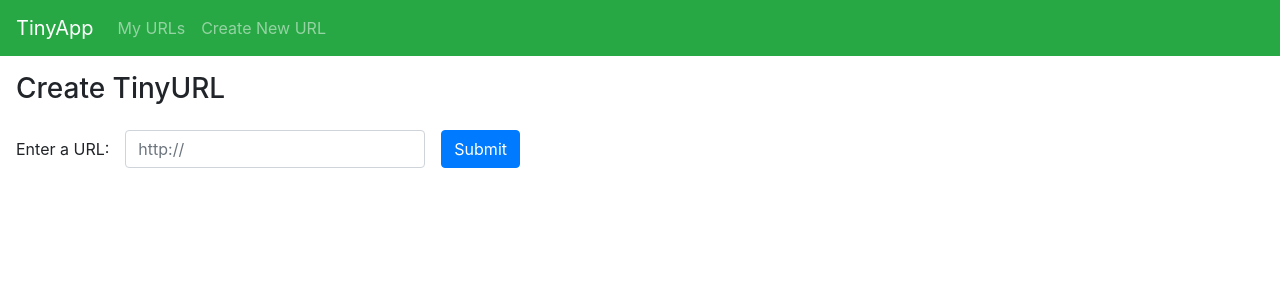
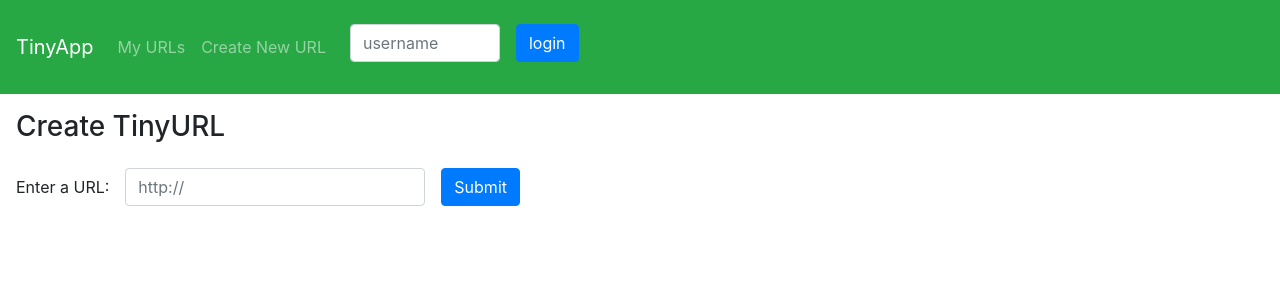
Before and after one commit to SirGraybon/tinyApp, a Node server app: template views/urls_new.ejs in a window 1280 px wide. Shown: the top 300 px of the page. Run offline with Node 20, Linux system fonts and the light colour scheme; the template is opened without the code that fills it, so the values that code supplies are empty; some libraries are stand-ins or nearby versions.

Commit message:
implemented checking for loggin via cookie and log out functionality

```diff
--- a/express_server.js
+++ b/express_server.js
@@ -1,8 +1,9 @@
 const express = require('express');
+var cookieParser = require('cookie-parser')
 const app = express();
+app.use(cookieParser())
 const PORT = 8080;
 //const generateRandomString = require('./generator')
-
 
 const generateRandomString = function() {
   let string = "";
@@ -34,17 +35,15 @@ const urlDatabase = {
   "9sm5xK": "http://www.google.com"
 };
 
-app.get('/', (req, res) => {
-  res.send("Hello!");
-});
 
 app.listen(PORT, () => {
   console.log(`example app started on port: ${PORT}`);
 });
 
-app.get("/urls", (req, res) => {
-  const templateVars = { urls: urlDatabase };
-  res.render("urls_index.ejs", templateVars);
+//////////////////GET//////////////////////////
+
+app.get('/', (req, res) => {
+  res.send("Hello!");
 });
 
 app.get("/urls/new", (req, res) => {
@@ -62,18 +61,48 @@ app.get('/hello', (req, res) => {
 });
 
 app.get("/u/:id", (req, res) => {
-
-  const longURL = urlDatabase[req.params.id]
+  const longURL = urlDatabase[req.params.id];
   res.redirect(longURL);
 });
 
+app.get("/urls", (req, res) => {
+  const templateVars = {urls: urlDatabase};
+  console.log("test");
+  if(req.cookies){
+    templateVars["username"] =  req.cookies["username"]
+  } else {
+    templateVars["username"] =  null
+  }
+  console.log("test", templateVars)
+  res.render("urls_index", templateVars);
+});
 
 
+///////////////////POST////////////////////////
+app.post("/urls/:id", (req, res) => {
+
+  const templateVars = { id: req.params.id, longURL: urlDatabase[req.params.id] };
+  res.render("urls_show", templateVars);
+});
+
 app.post("/urls/:id/delete", (req, res) => {
-  console.log(req.params.id)
-  delete urlDatabase[req.params.id]
+  console.log(req.params.id);
+  delete urlDatabase[req.params.id];
 
   res.redirect(`/urls`);
+});
+
+app.post("/urls/:id/edit", (req, res) => {
+  console.log(req.params.id);
+  urlDatabase[req.params.id] = req.body.longURL;
+
+  res.redirect(`/urls`);
+});
+
+app.post("/login", (req, res) => {
+  console.log(req.body);
+  res.cookie("username", req.body.username);
+  res.redirect("/urls");
 });
 
 app.post("/urls", (req, res) => {
@@ -82,3 +111,8 @@ app.post("/urls", (req, res) => {
   urlDatabase[str] = req.body.longURL;
   res.redirect(`urls/${str}`);
 });
+
+app.post("/logout", (req,res) =>{
+  res.clearCookie("username")
+  res.redirect("/urls")
+})
--- a/package.json
+++ b/package.json
@@ -18,6 +18,7 @@
   },
   "homepage": "https://github.com/SirGraybon/tinyApp#readme",
   "dependencies": {
+    "cookie-parser": "^1.4.6",
     "ejs": "^3.1.9",
     "express": "^4.18.2"
   },
--- a/views/partials/_header.ejs
+++ b/views/partials/_header.ejs
@@ -1,15 +1,8 @@
 <header>
   <nav class="navbar navbar-expand-md navbar-dark bg-success">
     <a class="navbar-brand" href="/urls">TinyApp</a>
-    <button
-      class="navbar-toggler"
-      type="button"
-      data-toggle="collapse"
-      data-target="#navbarNavAltMarkup"
-      aria-controls="navbarNavAltMarkup"
-      aria-expanded="false"
-      aria-label="Toggle navigation"
-    >
+    <button class="navbar-toggler" type="button" data-toggle="collapse" data-target="#navbarNavAltMarkup"
+      aria-controls="navbarNavAltMarkup" aria-expanded="false" aria-label="Toggle navigation">
       <span class="navbar-toggler-icon"></span>
     </button>
     <div class="collapse navbar-collapse" id="navbarNavAltMarkup">
@@ -17,6 +10,26 @@
         <a class="nav-item nav-link" href="/urls">My URLs</a>
         <a class="nav-item nav-link" href="/urls/new">Create New URL</a>
       </div>
+
+
+
+          <div class="form-group mb-2">
+            <% if(username) { %>
+              <form method="POST" action="logout">
+                <%= username %>
+                <button type="submit" class="btn btn-primary">logout</button>
+              </form>
+            <% } else { %>
+              <form class="form-inline" action="/login" method="POST">
+                <input class="form-control" type="text" name="username" placeholder="username"
+                style="width: 150px; margin: 1em" />
+
+                <button type="submit" class="btn btn-primary">login</button>
+              </form>
+            <% } %>
+
+          </div>
+      </form>
     </div>
   </nav>
 </header>
--- a/views/urls_index.ejs
+++ b/views/urls_index.ejs
@@ -26,6 +26,7 @@
             <th scope="col">Short URL ID</th>
             <th scope="col">Long URL</th>
             <th scope="col">Delete</th>
+            <th scope="col">View and Edit</th>
           </tr>
         </thead>
         <tbody>
@@ -34,6 +35,7 @@
               <td><%= id %></td>
               <td><%= urls[id] %></td>
               <td> <form method="POST" action="/urls/<%=id%>/delete"><button type="submit" class="btn btn-primary">Delete</button></form></td>
+              <td> <form method="POST" action="/urls/<%=id%>"><button type="submit" class="btn btn-primary">View and Edit</button></form></td>
 
             </tr>
           <% } %>
```
Also changed, not shown: views/urls_show.ejs (+13 -0 lines), 1 other file.
